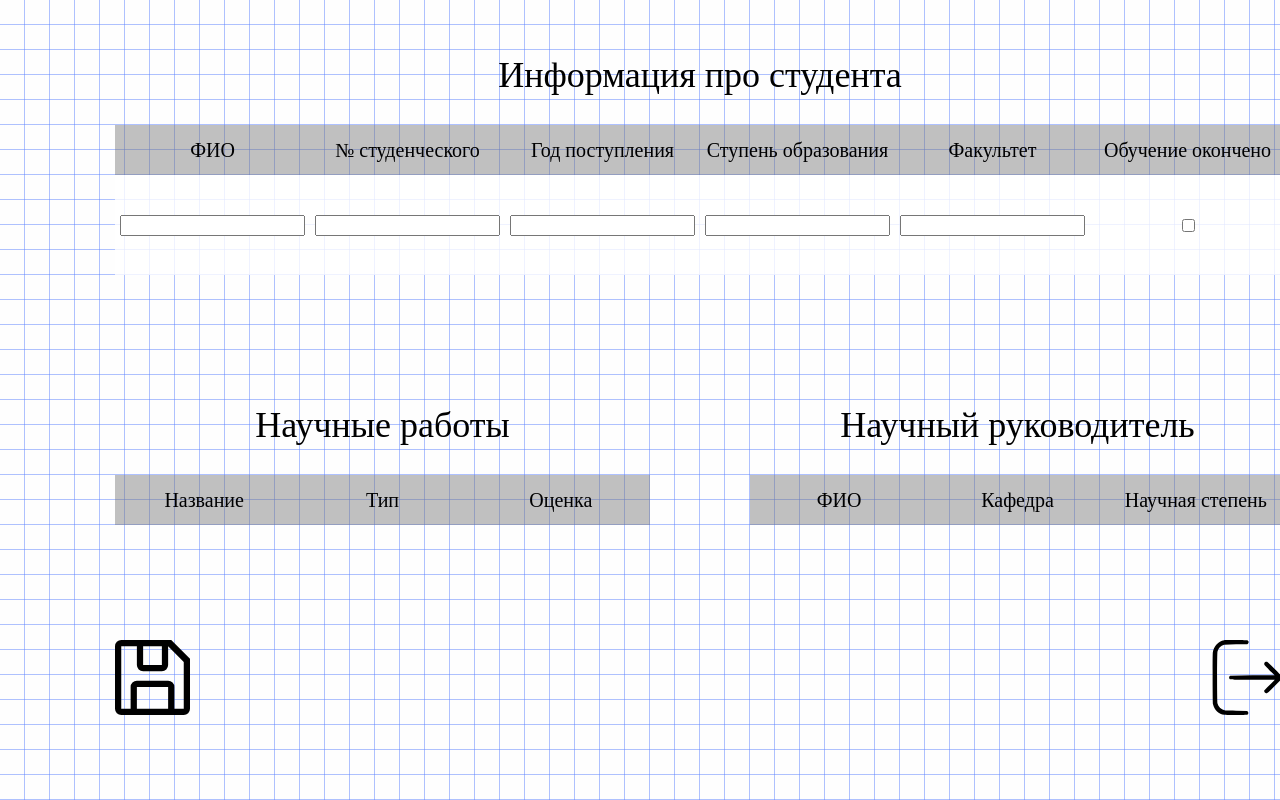
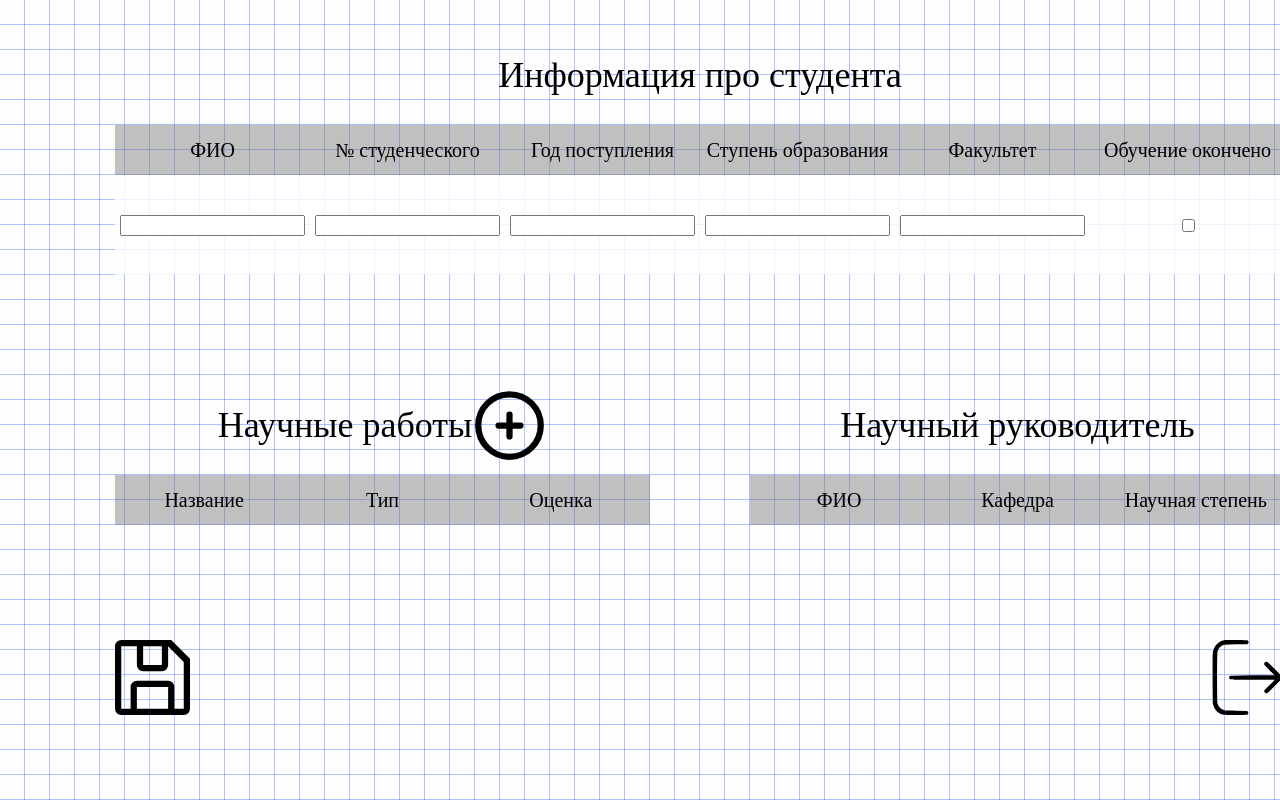
Before and after one commit to va-kolesov/tech-pract-frontend-part, a React (Vite) app: page / in a window 1280 px wide. Both pictures are taken after a click on the icon 836 px from the left and 75 px from the top of the page. Shown: the top 800 px of the page. Built offline with nearby package versions, Linux system fonts and the light colour scheme.

Commit message:
Добавление работ

```diff
--- a/src/Api.ts
+++ b/src/Api.ts
@@ -1,4 +1,4 @@
-import { STUDENTS, WORKS } from './DataMock';
+import { STUDENTS, WORKS, setWorks } from './DataMock';
 
 export type TDataType = string | number | boolean | undefined | Dict | Dict[];
 
@@ -105,6 +105,10 @@ export function updateStudentInfo(StudentInfo: IStudentData): Promise<void> {
         return new Promise((resolve, reject) => {
             setTimeout(() => {
                 const index = STUDENTS.findIndex((student => student.ID === StudentInfo.ID));
+
+                const worksData = WORKS.filter((work) => work.AuthorID !== StudentInfo.ID);
+                worksData.push(...(StudentInfo.Works || []));
+                setWorks(worksData);
                 if (index !== -1) {
                     STUDENTS[index] = {
                         ...STUDENTS[index],
--- a/src/DataMock.ts
+++ b/src/DataMock.ts
@@ -184,7 +184,7 @@ function getWorkData(AuthorID: number, num: number): IWorkData {
         Advisor: ADVISORS[AuthorID % 4]
     }
 }
-const WORKS: IWorkData[] = [
+let WORKS: IWorkData[] = [
     {
         ...getWorkData(12345678, 1)
     },
@@ -221,9 +221,14 @@ const WORKS: IWorkData[] = [
     {
         ...getWorkData(12345688, 1)
     }
-]
+];
+
+function setWorks(works: IWorkData[]) {
+    WORKS = works;
+}
 
 export {
     STUDENTS,
-    WORKS
+    WORKS,
+    setWorks
 };
--- a/src/page/Student.tsx
+++ b/src/page/Student.tsx
@@ -2,7 +2,7 @@ import React from 'react';
 import { createStudent, getStudentInfoByStudentID, IAdvisorData, IStudentData, IWorkData, TDataType, updateStudentInfo } from '../Api';
 import {default as Grid, ColumnProps} from '../grid/Grid';
 import './Student.css';
-import {Edit, Exit, Save} from '../Icons';
+import {Add, Edit, Exit, Save} from '../Icons';
 import Overlay from './Overlay';
 
 const STUDENT_COLUMNS: ColumnProps[] = [
@@ -146,6 +146,7 @@ class Student extends React.Component<StudentProps, StudentState> {
         }
         return true;
     }
+
     saveData() {
         if (this.validateData()) {
             if (this.props.selectedStudentID && this.state.studentData) {
@@ -158,6 +159,18 @@ class Student extends React.Component<StudentProps, StudentState> {
             alert('Проверьте правильность введенных данных!');
         }
     }
+
+    addWorksRow() {
+        const advisorData = this.state.advisorData || [];
+        advisorData.push({} as IAdvisorData);
+        const worksData = this.state.worksData || [];
+        worksData.push({
+            AuthorID: this.state.studentData?.ID,
+            Advisor: this.state.advisorData?.[worksData.length - 1]
+        } as IWorkData);
+        this.setState({advisorData: advisorData, worksData: worksData});
+    }
+
     render() {
         return (
             <div className='Student'>
@@ -184,7 +197,10 @@ class Student extends React.Component<StudentProps, StudentState> {
                 }
                     <div className='Content-Row'>
                         <div className='Content-SubColumn Left'>
-                            <span className='Heading'>Научные работы</span>
+                            <span className='Heading'>Научные работы
+                            {this.state.mode === 'edit' && <Add onClick={() => {
+                                this.addWorksRow();
+                            }}/>}</span>
                             {
                                 this.state.studentData
                                 ? <Grid isEditable={this.state.mode === 'edit'}
```
